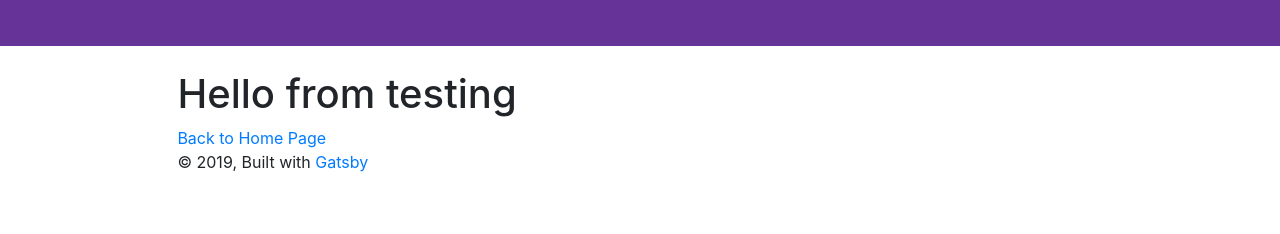
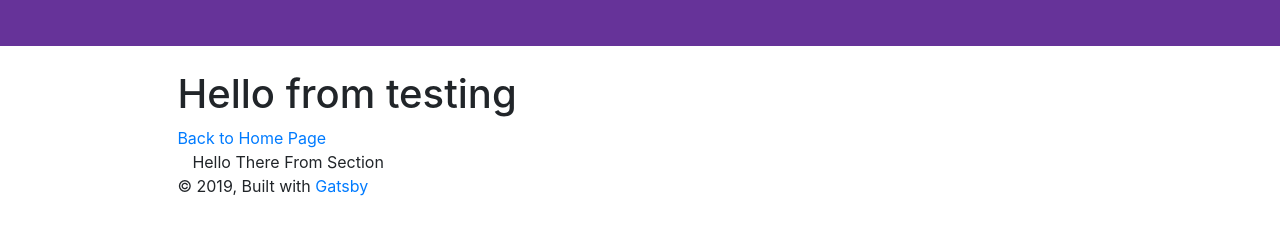
Before and after one commit to atparinas/udemy-gatsby-tutorial1, a Gatsby site: page /products/testing in a window 1280 px wide. Built offline with nearby package versions, Linux system fonts and the light colour scheme; Gatsby itself is replaced by a stand-in of ours.

Commit message:
using components

```diff
--- a/src/components/section/section.js
+++ b/src/components/section/section.js
@@ -1,17 +1,17 @@
 import React from 'react';
 
 
-const section = () => {
+const Section = () => {
 
     return (
         <section>
             <div className='container'>
                 <div className='row'>
-                    <div className='col-sm-4'>Hello There</div>
+                    <div className='col-sm-4'>Hello There From Section</div>
                 </div>
             </div>
         </section>
     )
 }
 
-export default section;
+export default Section;
--- a/src/pages/products/testing.js
+++ b/src/pages/products/testing.js
@@ -1,6 +1,7 @@
 import React from 'react'
 import {Link} from 'gatsby'
 import Layout from '../../components/layout';
+import Section from '../../components/section/section';
 
 
 export default function testing() {
@@ -8,6 +9,7 @@
     <Layout>
         <h1>Hello from testing</h1>
         <Link to='/'>Back to Home Page</Link>
+        <Section />
     </Layout>
   )
 }
```
Also changed, not shown: 1 other file.
